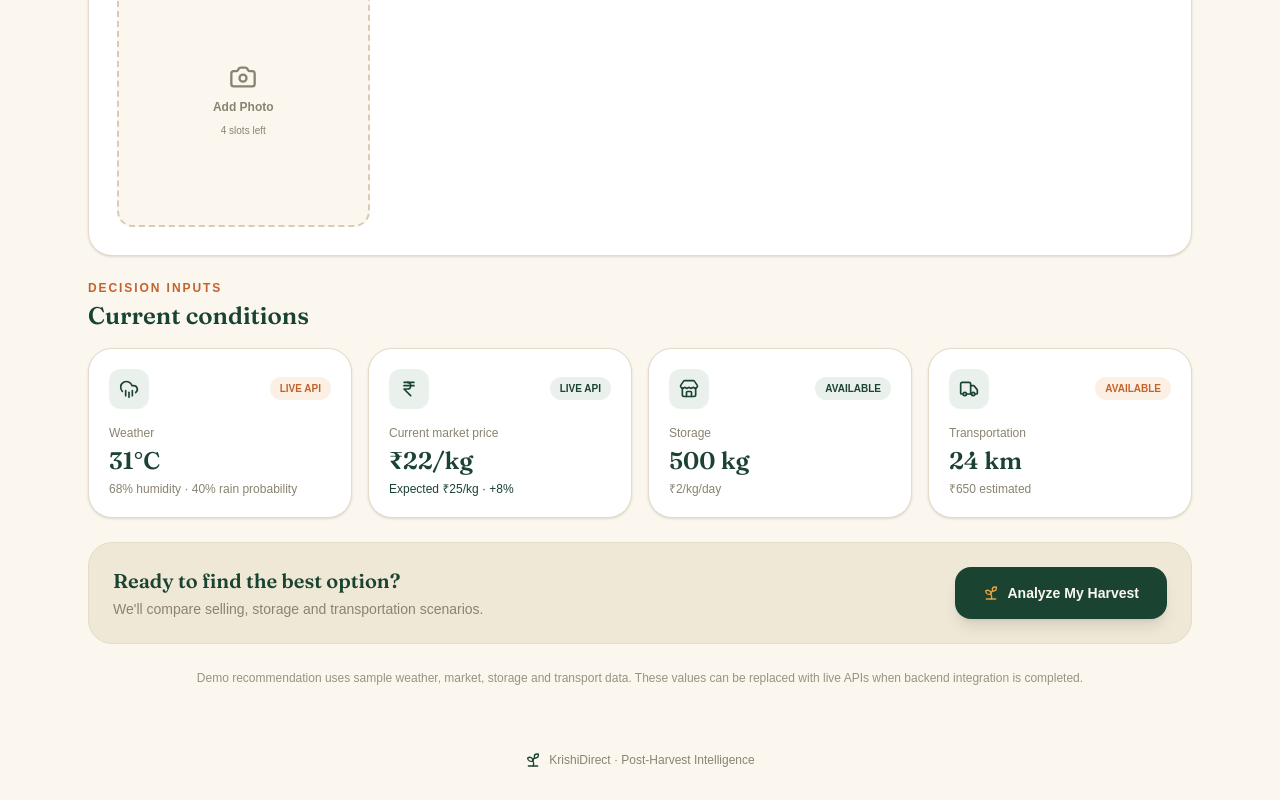
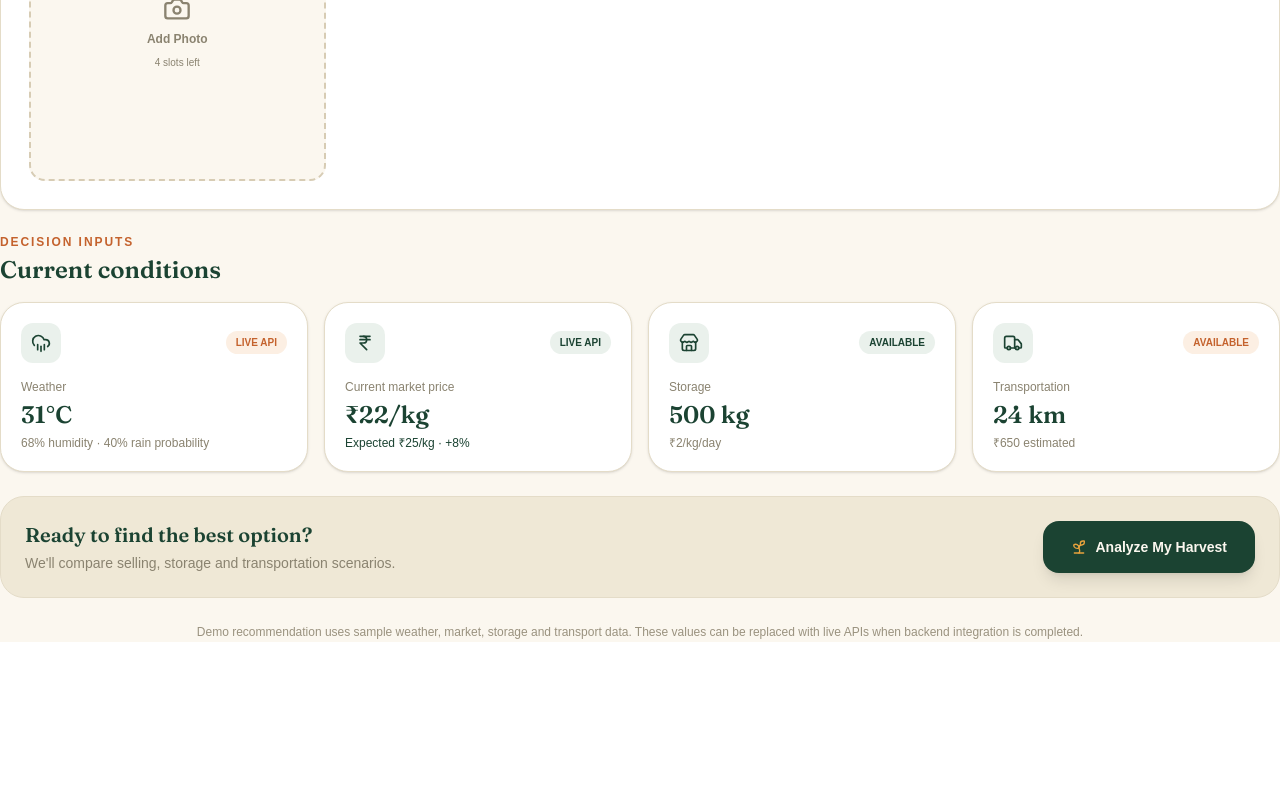
Before and after one commit to Ankush137coder/krishidirect, a Next.js app: page /decision-engine in a window 1280 px wide. Shown: the part 942-1742 px from the top of the page. After the commit the page ends 1584 px from the top, so only its background shows below. Built offline with nearby package versions, Linux system fonts and the light colour scheme.

Commit message:
Update page.tsx

```diff
--- a/app/decision-engine/page.tsx
+++ b/app/decision-engine/page.tsx
@@ -1,40 +1,21 @@
-// app/decision-engine/page.tsx
-
 "use client";
 
-import Link from "next/link";
-import { ArrowLeft, Sprout } from "lucide-react";
+import { useState } from "react";
 import Navbar from "@/components/navbar";
 import DecisionEngine from "@/components/DecisionEngine";
 import type { UserRole } from "@/types/marketplace";
 
 export default function DecisionEnginePage() {
-    const role: UserRole = "farmer";
+    const [role, setRole] = useState<UserRole>("farmer");
 
     return (
-        <div className="min-h-screen w-full overflow-x-hidden bg-[#FBF7EF]">
+        <div className="min-h-screen bg-[#FBF7EF]">
             <Navbar
                 role={role}
-                onRoleChange={() => {}}
+                onRoleChange={setRole}
             />
 
-            <main className="mx-auto w-full max-w-6xl px-4 py-6 sm:px-6 sm:py-8">
-                {/* Back to dashboard */}
-                <Link
-                    href="/dashboard"
-                    className="mb-5 inline-flex items-center gap-2 rounded-full border border-[#E4DCC8] bg-white px-4 py-2 text-sm font-medium text-[#3D4A42] transition-colors hover:border-[#1B4332] hover:text-[#1B4332]"
-                >
-                    <ArrowLeft className="h-4 w-4" />
-                    Back to Dashboard
-                </Link>
-
-                <DecisionEngine />
-            </main>
-
-            <footer className="mx-auto mt-8 flex max-w-6xl items-center justify-center gap-2 px-4 pb-8 text-xs text-[#8A8370]">
-                <Sprout className="h-4 w-4 text-[#1B4332]" />
-                KrishiDirect · Post-Harvest Intelligence
-            </footer>
+            <DecisionEngine />
         </div>
     );
 }
```
